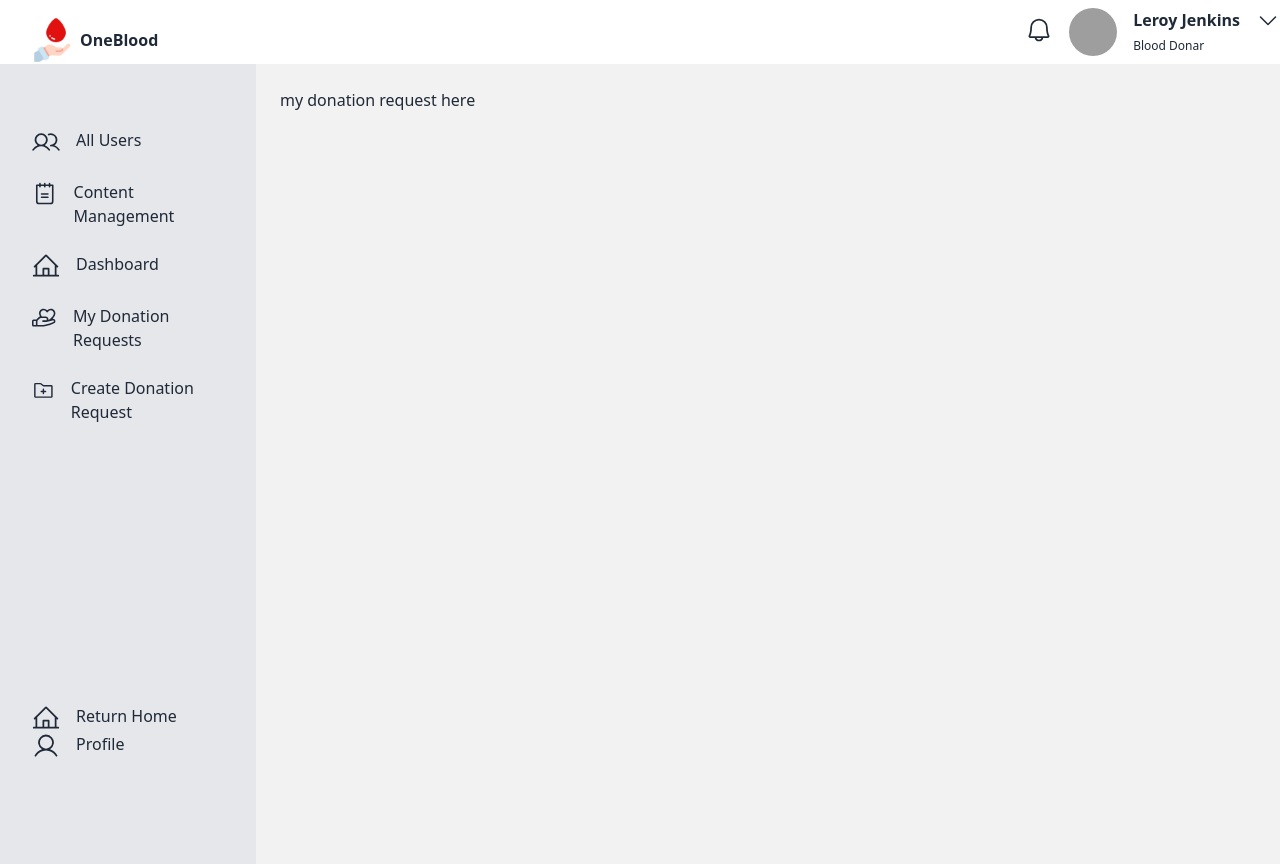
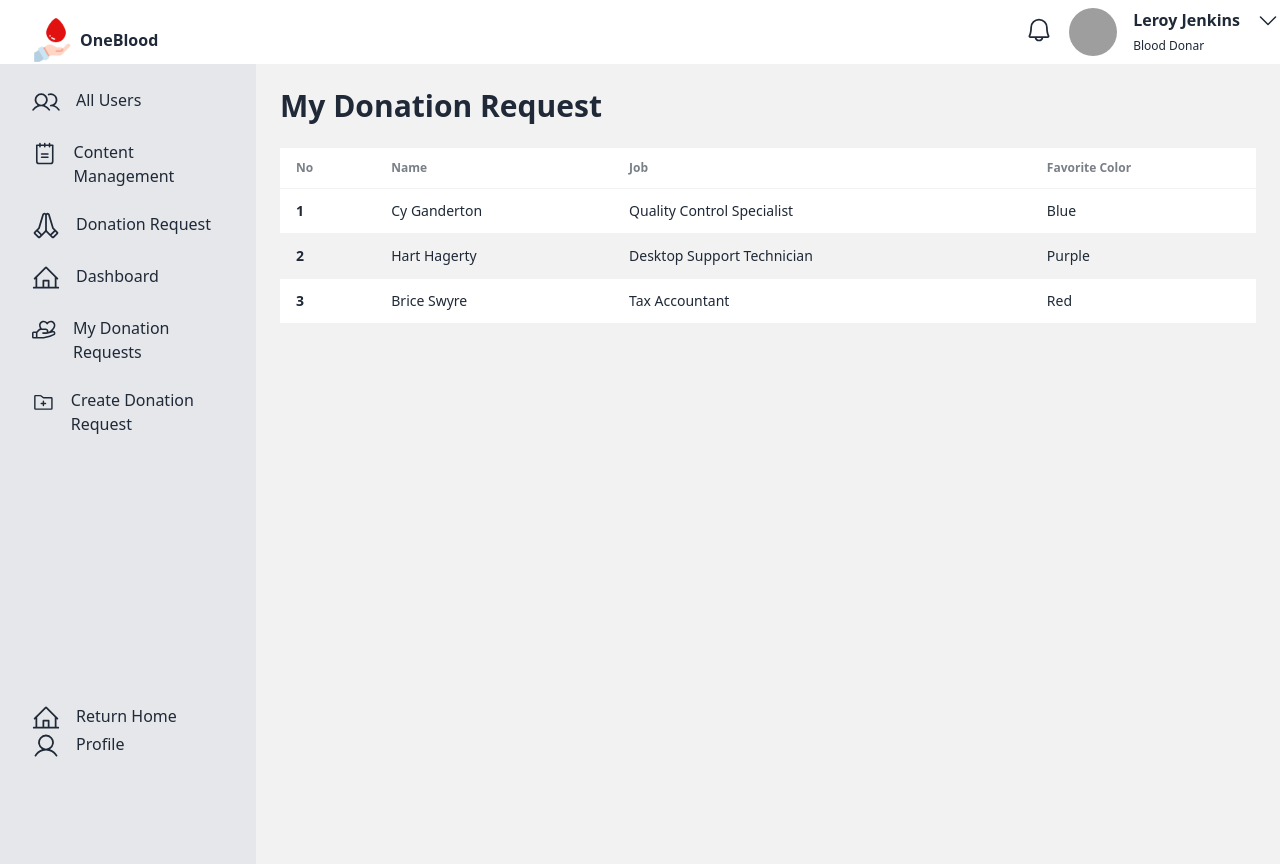
Before and after one commit to shorif2/blood-donation-application-client, a React (Vite) app: page /dashboard/my-donation-requests in a window 1280 px wide. Built offline with nearby package versions, Linux system fonts and the light colour scheme; no server answers; grey boxes are pictures that could not be loaded.

Commit message:
All Blood Donation Request router and page created

```diff
--- a/src/hooks/useDonation.jsx
+++ b/src/hooks/useDonation.jsx
@@ -1,13 +1,16 @@
 import { useQuery } from "@tanstack/react-query";
 import useAxiosSecure from "./useAxiosSecure";
+import useAuth from "./useAuth";
 
 
 const useDonation = () => {
     const axiosSecure = useAxiosSecure()
+    const {user} = useAuth()
+
    const {data: donation=[]} = useQuery({
         queryKey: ['donation'],
         queryFn: async ()=>{
-            const res = await axiosSecure.get('/donation')
+            const res = await axiosSecure.get('/donationRequests')
             return res.data
         }
    })
--- a/src/layout/Dashboard.jsx
+++ b/src/layout/Dashboard.jsx
@@ -3,7 +3,7 @@ import { Link, NavLink, Outlet } from "react-router-dom";
 import Container from "../components/Shared/Container";
 
 
-import { HouseLine, HandHeart, FolderSimplePlus, User, CaretDown, Bell, Users, Notepad } from "@phosphor-icons/react";
+import { HouseLine, HandHeart, FolderSimplePlus, User, CaretDown, Bell, Users, Notepad, HandsPraying } from "@phosphor-icons/react";
 
 const Dashboard = () => {
     return (
@@ -38,12 +38,16 @@ const Dashboard = () => {
                 <div className="w-1/5 min-h-screen bg-gray-200">
 
                     {/* Admin Pages */}
-                    <div className="flex flex-col gap-6 pt-16 px-8">
+                    <div className="flex flex-col gap-6 pt-6 px-8">
                     <div className="flex gap-4">
                     <Users size={28} /> <NavLink to="/dashboard/all-users">All Users</NavLink>
                         </div>
                     <div className="flex gap-4">
                     <Notepad size={28} /> <NavLink to="/dashboard/content-management">Content Management</NavLink>
+                        </div>
+                        {/* all blood donation request */}
+                    <div className="flex gap-4">
+                    <HandsPraying size={28} /> <NavLink to="/dashboard/all-blood-donation-request">Donation Request</NavLink>
                         </div>
                     </div>
 
--- a/src/pages/Blog/Blog.jsx
+++ b/src/pages/Blog/Blog.jsx
@@ -4,7 +4,6 @@ const Blog = () => {
     return (
         <div>
             this is block page you are viewing
-
         </div>
     );
 };
--- a/src/pages/Dashboard/Admin/AddBlog.jsx
+++ b/src/pages/Dashboard/Admin/AddBlog.jsx
@@ -5,7 +5,7 @@ import useAxiosPublic from '../../../hooks/useAxiosPublic';
 
 const AddBlog = () => {
 
-    const axiousPublic = useAxiosPublic()
+    const axiosPublic = useAxiosPublic()
 
     const editor = useRef(null)
     const [content, setContent] = useState('')
@@ -19,6 +19,14 @@ const AddBlog = () => {
         const blog ={title, thumbnail, description}
 
         console.log(blog);
+
+        axiosPublic.post('/blogs', blog)
+        .then(result =>{
+            console.log(result);
+        })
+        .catch(error =>{
+            console.log(error);
+        })
 
     }
 
--- /dev/null
+++ b/src/pages/Dashboard/Admin/AllDonationRequest.jsx
@@ -0,0 +1,132 @@
+import useAxiosSecure from "../../../hooks/useAxiosSecure";
+
+
+const AllDonationRequest = () => {
+
+    return (
+        <div>
+            <h2 className="text-2xl font-semibold">
+            All Blood Donation Request
+            </h2>
+
+            <div className="bg-white mt-6 rounded">
+            <div className="container p-2 mx-auto sm:p-4 ">
+	<div className="overflow-x-auto">
+		<table className="min-w-full text-xs">
+			<thead className="dark:bg-gray-700">
+				<tr className="text-left">
+					<th className="p-3">Avatar</th>
+					<th className="p-3">Email</th>
+					<th className="p-3">Name</th>
+					<th className="p-3">Status</th>
+					<th className="p-3 text-right">Role</th>
+					<th className="p-3 text-center">Status</th>
+				</tr>
+			</thead>
+			<tbody>
+				<tr className="border-b border-opacity-20 dark:border-gray-700 dark:bg-gray-900">
+					<td className="p-3">
+						<p>97412378923</p>
+					</td>
+					<td className="p-3">
+						<p>Microsoft Corporation</p>
+					</td>
+					<td className="p-3">
+						<p>14 Jan 2022</p>
+						<p className="dark:text-gray-400">Friday</p>
+					</td>
+					<td className="p-3">
+						<p>01 Feb 2022</p>
+						<p className="dark:text-gray-400">Tuesday</p>
+					</td>
+					<td className="p-3 text-right">
+						<p>$15,792</p>
+					</td>
+					<td className="p-3 text-right">
+						<span className="px-3 py-1 font-semibold rounded-md bg-red-500">
+							<span>Pending</span>
+						</span>
+					</td>
+				</tr>
+				<tr className="border-b border-opacity-20 dark:border-gray-700 dark:bg-gray-900">
+					<td className="p-3">
+						<p>97412378923</p>
+					</td>
+					<td className="p-3">
+						<p>Tesla Inc.</p>
+					</td>
+					<td className="p-3">
+						<p>14 Jan 2022</p>
+						<p className="dark:text-gray-400">Friday</p>
+					</td>
+					<td className="p-3">
+						<p>01 Feb 2022</p>
+						<p className="dark:text-gray-400">Tuesday</p>
+					</td>
+					<td className="p-3 text-right">
+						<p>$275</p>
+					</td>
+					<td className="p-3 text-right">
+						<span className="px-3 py-1 font-semibold rounded-md dark:bg-violet-400 dark:text-gray-900">
+							<span>Pending</span>
+						</span>
+					</td>
+				</tr>
+				<tr className="border-b border-opacity-20 dark:border-gray-700 dark:bg-gray-900">
+					<td className="p-3">
+						<p>97412378923</p>
+					</td>
+					<td className="p-3">
+						<p>Coca Cola co.</p>
+					</td>
+					<td className="p-3">
+						<p>14 Jan 2022</p>
+						<p className="dark:text-gray-400">Friday</p>
+					</td>
+					<td className="p-3">
+						<p>01 Feb 2022</p>
+						<p className="dark:text-gray-400">Tuesday</p>
+					</td>
+					<td className="p-3 text-right">
+						<p>$8,950,500</p>
+					</td>
+					<td className="p-3 text-right">
+						<span className="px-3 py-1 font-semibold rounded-md dark:bg-violet-400 dark:text-gray-900">
+							<span>Pending</span>
+						</span>
+					</td>
+				</tr>
+				<tr className="border-b border-opacity-20 dark:border-gray-700 dark:bg-gray-900">
+					<td className="p-3">
+						<p>97412378923</p>
+					</td>
+					<td className="p-3">
+						<p>Nvidia Corporation</p>
+					</td>
+					<td className="p-3">
+						<p>14 Jan 2022</p>
+						<p className="dark:text-gray-400">Friday</p>
+					</td>
+					<td className="p-3">
+						<p>01 Feb 2022</p>
+						<p className="dark:text-gray-400">Tuesday</p>
+					</td>
+					<td className="p-3 text-right">
+						<p>$98,218</p>
+					</td>
+					<td className="p-3 text-right">
+						<span className="px-3 py-1 font-semibold rounded-md dark:bg-violet-400 dark:text-gray-900">
+							<span>Pending</span>
+						</span>
+					</td>
+				</tr>
+			</tbody>
+		</table>
+	</div>
+</div>
+            </div>
+        </div>
+    );
+};
+
+export default AllDonationRequest;
--- a/src/pages/Dashboard/Admin/ContentManagement.jsx
+++ b/src/pages/Dashboard/Admin/ContentManagement.jsx
@@ -25,7 +25,7 @@ const ContentManagement = () => {
                             <option value="Published">Published</option>
                         </select>
             </div>
-            <div className="bg-white ">
+            <div className="bg-white">
             <div className="overflow-x-auto">
   <table className="table table-zebra">
     {/* head */}
--- a/src/pages/Dashboard/MyDonationRequests/MyDonationRequests.jsx
+++ b/src/pages/Dashboard/MyDonationRequests/MyDonationRequests.jsx
@@ -1,9 +1,52 @@
 
 
 const MyDonationRequests = () => {
+
+
     return (
         <div>
-            my donation request here
+          <h2 className="text-3xl font-semibold">
+            My Donation Request
+            </h2>
+
+            <div className="bg-white mt-6">
+            <div className="overflow-x-auto">
+  <table className="table table-zebra">
+    {/* head */}
+    <thead>
+      <tr>
+        <th>No</th>
+        <th>Name</th>
+        <th>Job</th>
+        <th>Favorite Color</th>
+      </tr>
+    </thead>
+    <tbody>
+      {/* row 1 */}
+      <tr>
+        <th>1</th>
+        <td>Cy Ganderton</td>
+        <td>Quality Control Specialist</td>
+        <td>Blue</td>
+      </tr>
+      {/* row 2 */}
+      <tr>
+        <th>2</th>
+        <td>Hart Hagerty</td>
+        <td>Desktop Support Technician</td>
+        <td>Purple</td>
+      </tr>
+      {/* row 3 */}
+      <tr>
+        <th>3</th>
+        <td>Brice Swyre</td>
+        <td>Tax Accountant</td>
+        <td>Red</td>
+      </tr>
+    </tbody>
+  </table>
+</div>
+            </div>
         </div>
     );
 };
--- a/src/provider/AuthProvider.jsx
+++ b/src/provider/AuthProvider.jsx
@@ -13,7 +13,6 @@ const AuthProvider = ({ children }) => {
     const axiosPublic = useAxiosPublic();
 
 
-    console.log(user);
     useEffect(() => {
         // Observer
         const observerRequest = onAuthStateChanged(auth, (newUser) => {
--- a/src/router/Router.jsx
+++ b/src/router/Router.jsx
@@ -14,6 +14,7 @@ import CreateDonationRequest from "../pages/Dashboard/CreateDonationRequest/Crea
 import AllUser from "../pages/Dashboard/Admin/AllUser";
 import ContentManagement from "../pages/Dashboard/Admin/ContentManagement";
 import AddBlog from "../pages/Dashboard/Admin/AddBlog";
+import AllDonationRequest from "../pages/Dashboard/Admin/AllDonationRequest";
 
 
   const router = createBrowserRouter([
@@ -66,6 +67,10 @@ import AddBlog from "../pages/Dashboard/Admin/AddBlog";
         {
           path: '/dashboard/content-management/add-blog',
           element: <AddBlog></AddBlog>
+        },
+        {
+          path: '/dashboard/all-blood-donation-request',
+          element: <AllDonationRequest></AllDonationRequest>
         }
       ]
     }
```
